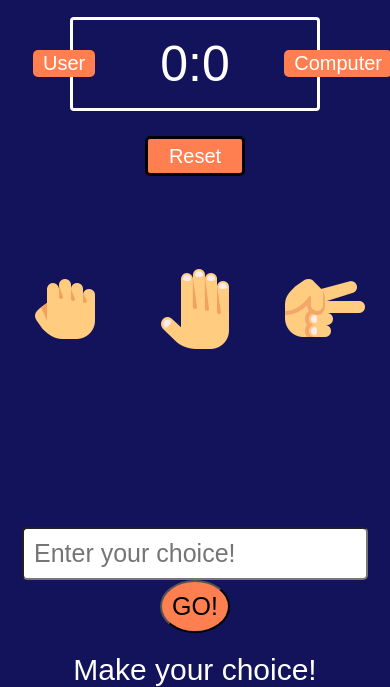
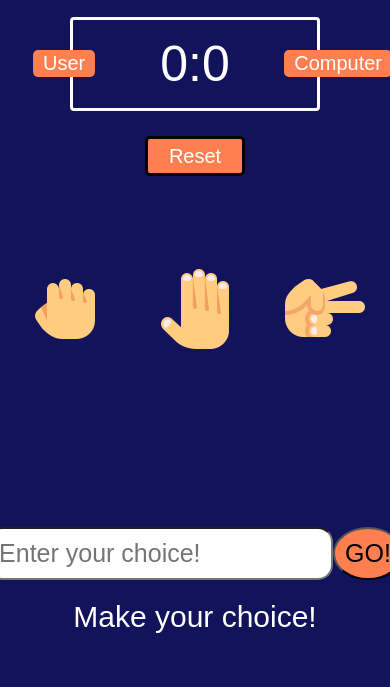
Before and after one commit to 830503/rock-paper-scissors-lizard-spock, a plain HTML site: page index.html in a window 390 px wide. Shown: the part 323-1010 px from the top of the page. After the commit the page ends 957 px from the top, so only its background shows below. Drawn offline with Linux system fonts and the light colour scheme.

Commit message:
adjusted responsive

```diff
--- a/style.css
+++ b/style.css
@@ -124,23 +124,23 @@ p {
 }
 
 .target {
-    margin-top: 10px;
-    text-align: center;
+    display: flex;
+    justify-content: center;
+    align-items: center;
 }
 
 .user-input {
-    display: inline-block;
-    border-radius: 5px;
+    display: flex;
+    margin-top: 10px;
     padding: 10px;
-    margin: 0 5px;
+    border-radius: 15px;
     font-size: 25px;
 }
 
 .run {
     background: coral;
-    display: inline-block;
     border-radius: 50%;
     padding: 10px;
-    margin: 0 5px;
+    margin-top: 10px;
     font-size: 25px;
 }
```
